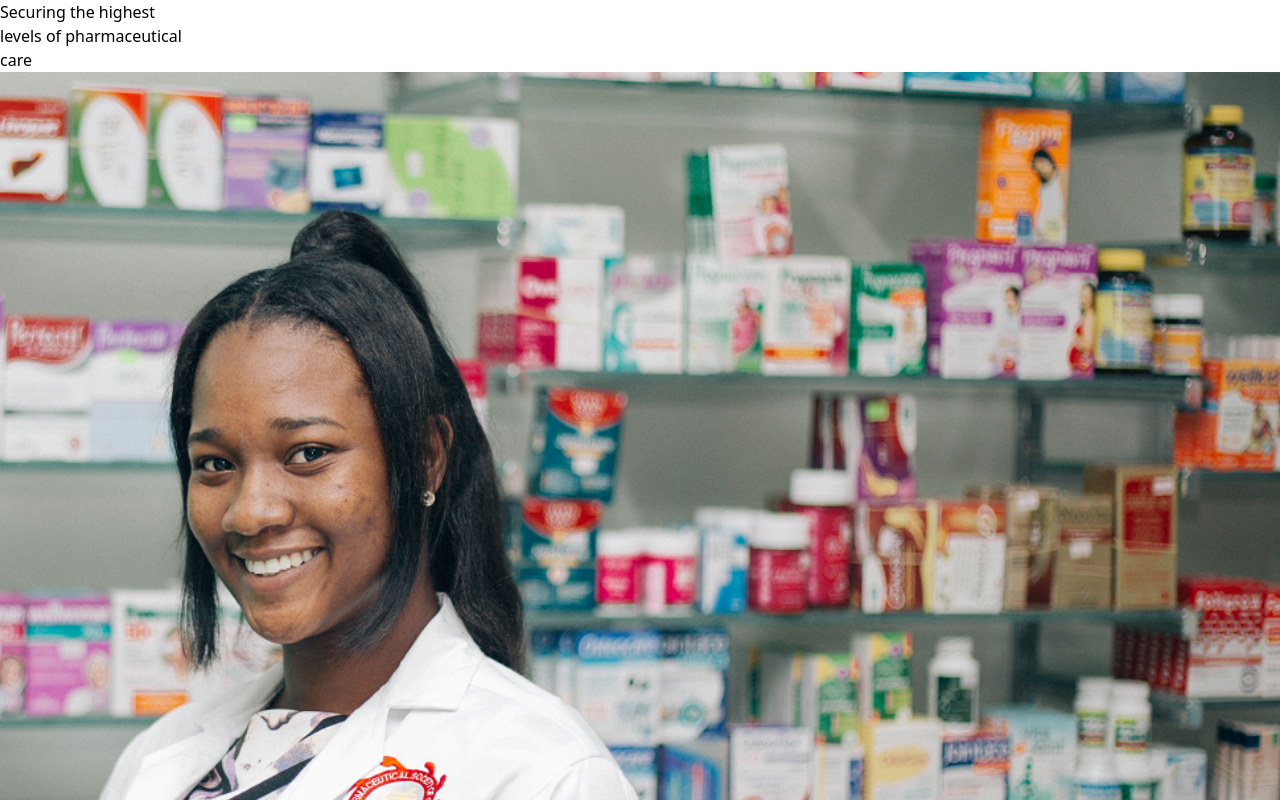
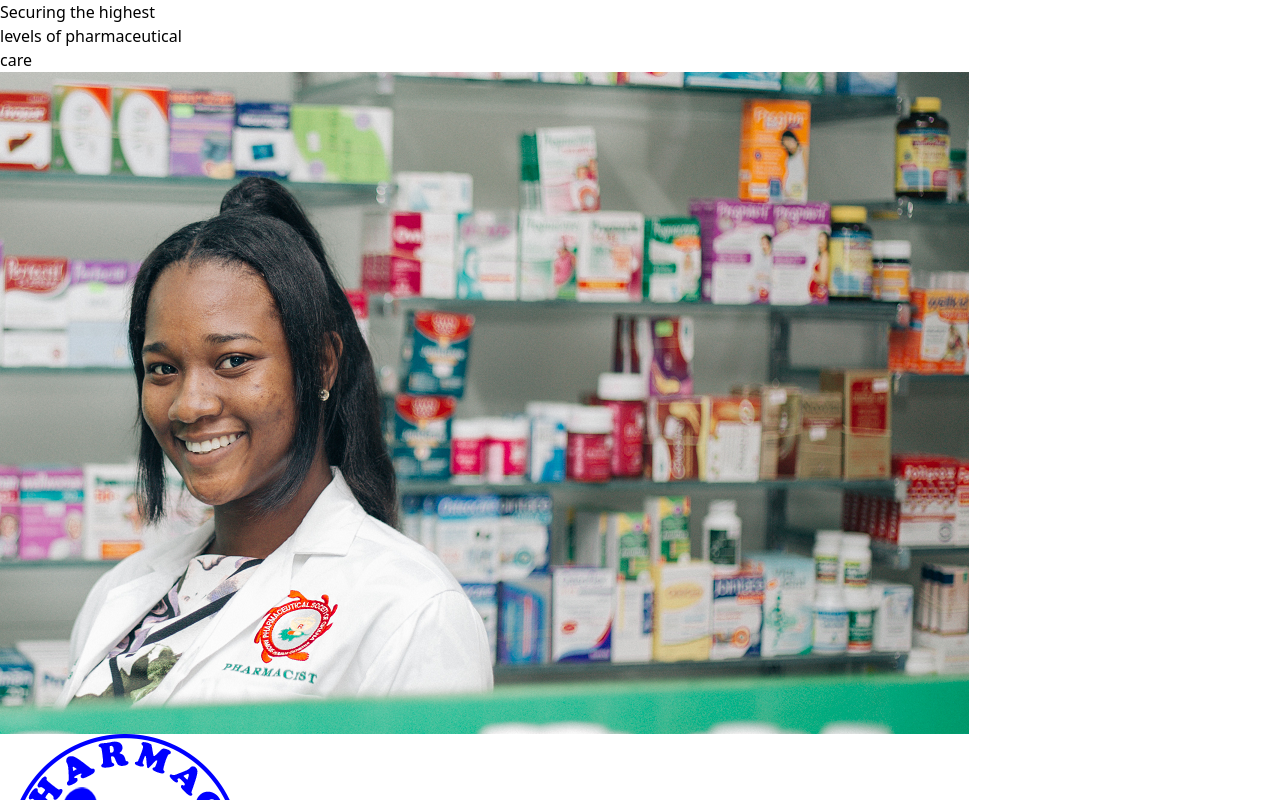
Before and after one commit to omarbagna/practitioners_portal_pcghana, a React (Create React App) app: page /login in a window 1280 px wide. Shown: the top 800 px of the page. Built offline with nearby package versions, Linux system fonts and the light colour scheme; what @material-tailwind/react would draw is missing.

Commit message:
initial test deploy

```diff
--- a/src/pages/Login/Login.jsx
+++ b/src/pages/Login/Login.jsx
@@ -6,8 +6,8 @@ import { Controller, useForm } from 'react-hook-form';
 import { DefaultInput } from '../../components';
 import { useAuthContext } from '../../context/AuthContext';
 import axios from '../../api/axios';
-import { LazyLoadImage } from 'react-lazy-load-image-component';
-import 'react-lazy-load-image-component/src/effects/blur.css';
+//import { LazyLoadImage } from 'react-lazy-load-image-component';
+//import 'react-lazy-load-image-component/src/effects/blur.css';
 //import { useLogin } from '../../hooks/useLogin';
 //import toast from 'react-hot-toast';
 import {
@@ -117,14 +117,15 @@ const Login = () => {
 						<div className="w-[6px] h-28 bg-blue-800 rounded-full" />
 					</div>
 				</div>
-				<LazyLoadImage
+				<img
 					src={LoginImage}
 					effect="blur"
 					alt="login"
-					width={'100%'}
+					loading="lazy"
+					//width={'100%'}
 					//height={'100%'}
 
-					//className="object-cover object-left w-full h-full z-0"
+					className="object-cover object-left w-full h-full z-0"
 				/>
 			</div>
 			<div className=" w-full lg:1/2 xl:w-3/5 h-full flex flex-col justify-center  items-center">
```
